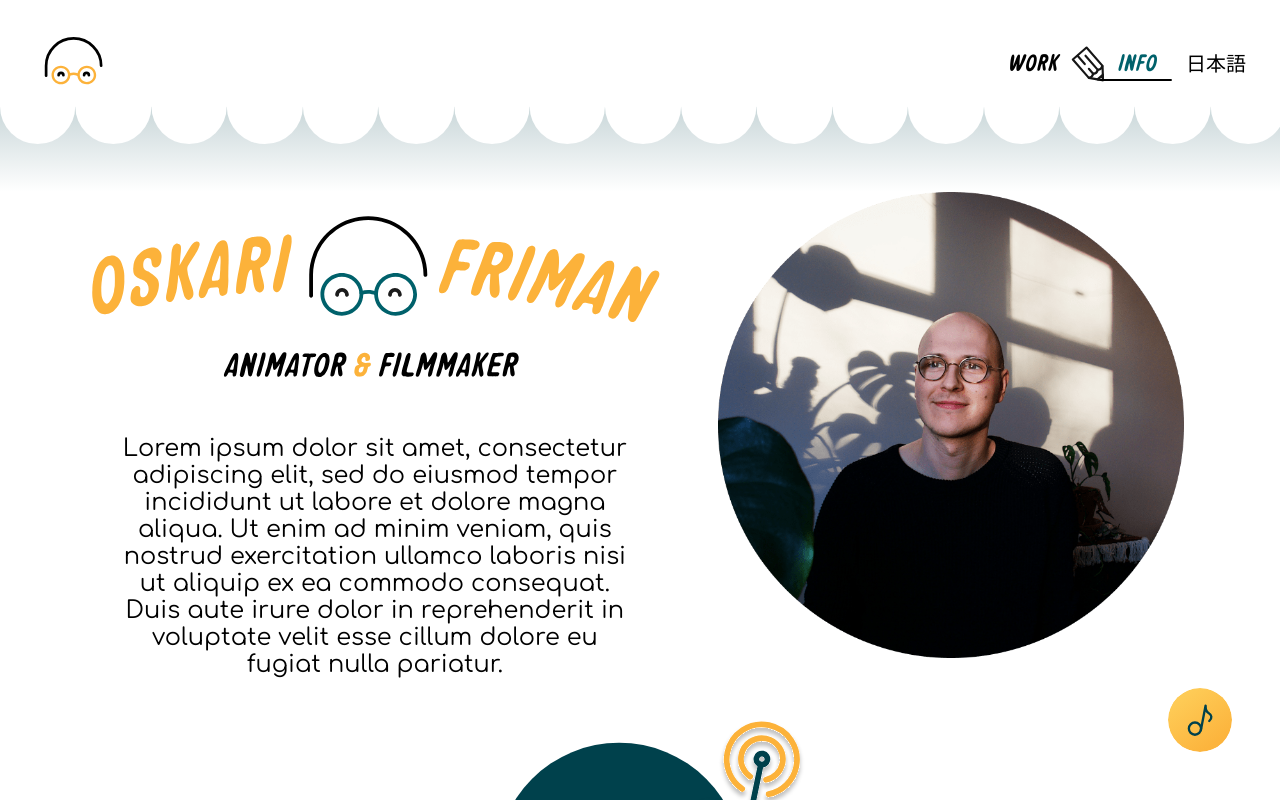
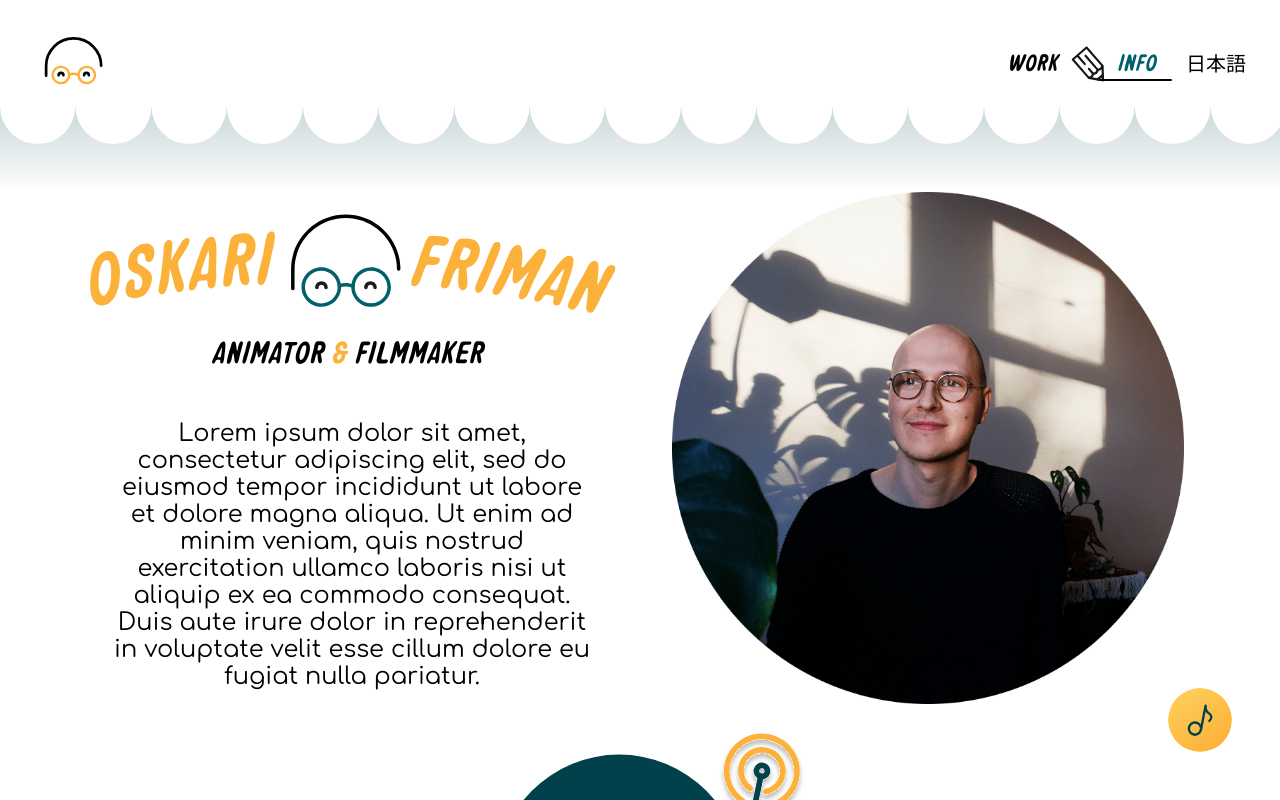
Before and after one commit to Akari0731/oskaris-website, an Angular app: page /info in a window 1280 px wide. Shown: the top 800 px of the page. Built offline with nearby package versions, Linux system fonts and the light colour scheme.

Commit message:
Reverse order

```diff
--- a/src/app/pages/info/info-main/info-main.component.sass
+++ b/src/app/pages/info/info-main/info-main.component.sass
@@ -1,10 +1,12 @@
 @use 'global'
 
 :host
-    display: grid
-    grid-template-columns: 1fr
+    display: flex
+    justify-content: center
+    flex-wrap: wrap-reverse
     @include global.for-tablet-landscape-up
-        grid-template-columns: 4fr 3fr
+        flex-direction: row
+        flex-wrap: nowrap
     gap: 2rem
 
 .description
@@ -26,7 +28,9 @@
         width: 100%
 
 .profile
-    width: 80vw
+    width: 60vw
+    height: 60vw
     justify-self: center
     @include global.for-tablet-landscape-up
-        width: 100%
+        width: 40vw
+        height: 40vw
```
